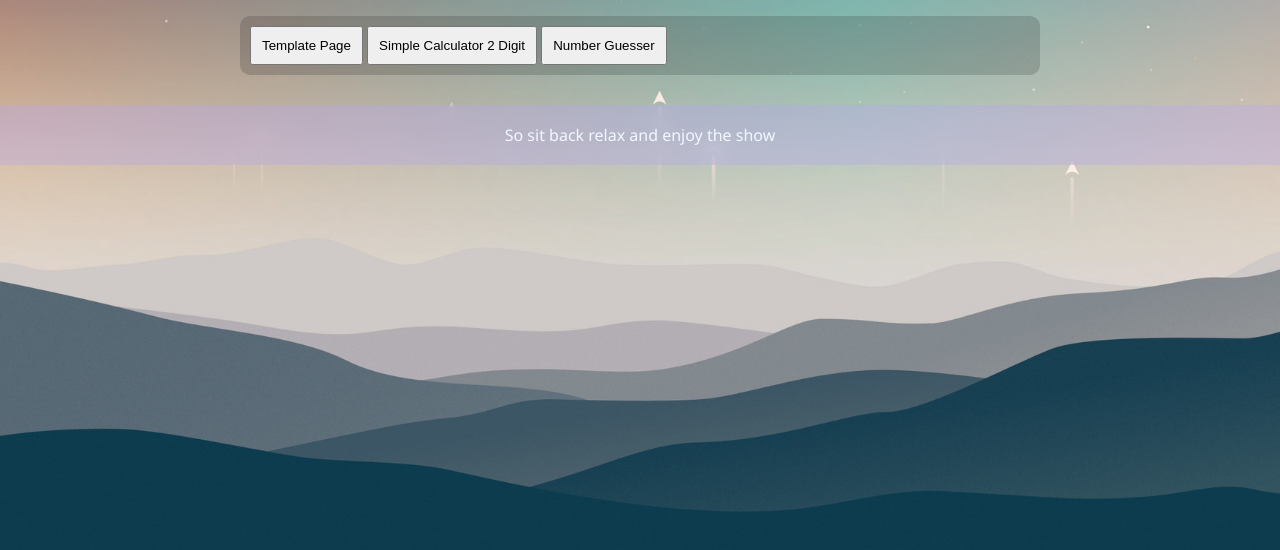
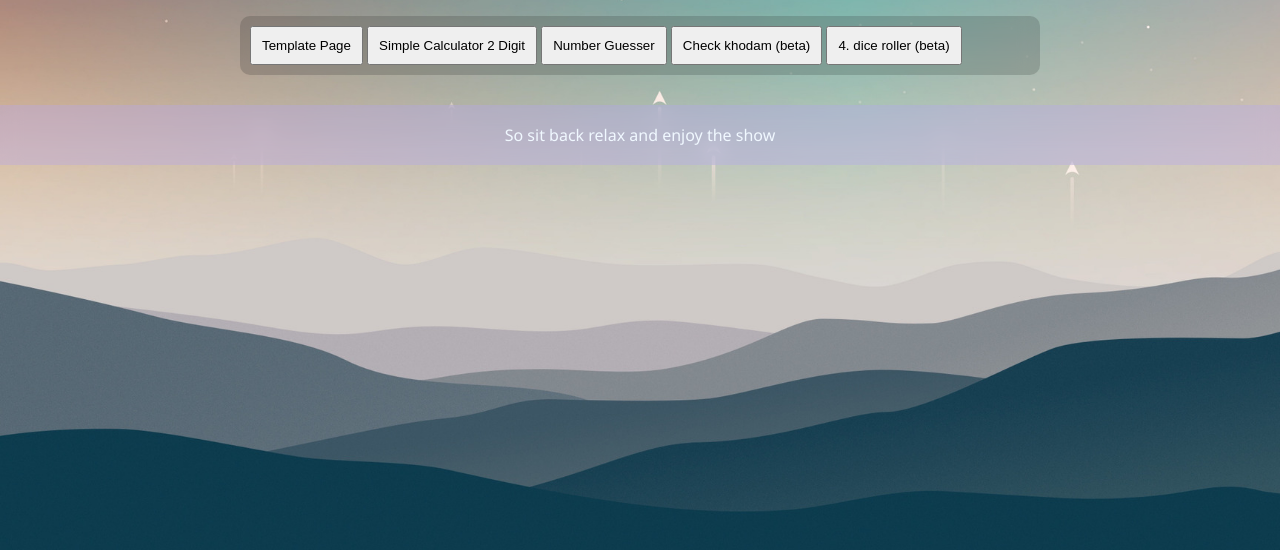
Before and after one commit to Wing-Catcher/web-projects, a plain HTML site: page index.html in a window 1280 px wide. Shown: the part 232-782 px from the top of the page. Drawn offline with Linux system fonts and the light colour scheme.

Commit message:
cleaning page

```diff
--- a/index.html
+++ b/index.html
@@ -26,6 +26,8 @@
                 <a href="template.html"><button>Template Page</button></a>
                 <a href="1. Kalkulator-Mini.html"><button>Simple Calculator 2 Digit</button></a>
                 <a href="2. Number-Guesser.html"><button>Number Guesser</button></a>
+                <a href="3. check_khodam.html"><button>Check khodam (beta)</button></a>
+                <a href="4. dice_rolelr.html"><button>4. dice roller (beta)</button></a>
             </section>
         </main>
     </main>
```
Also changed, not shown: assets/dice 1.png (added), assets/dice 2.png (added), assets/dice 3.png (added), assets/dice 4.png (added), assets/dice 5.png (added), assets/dice 6.png (added).
